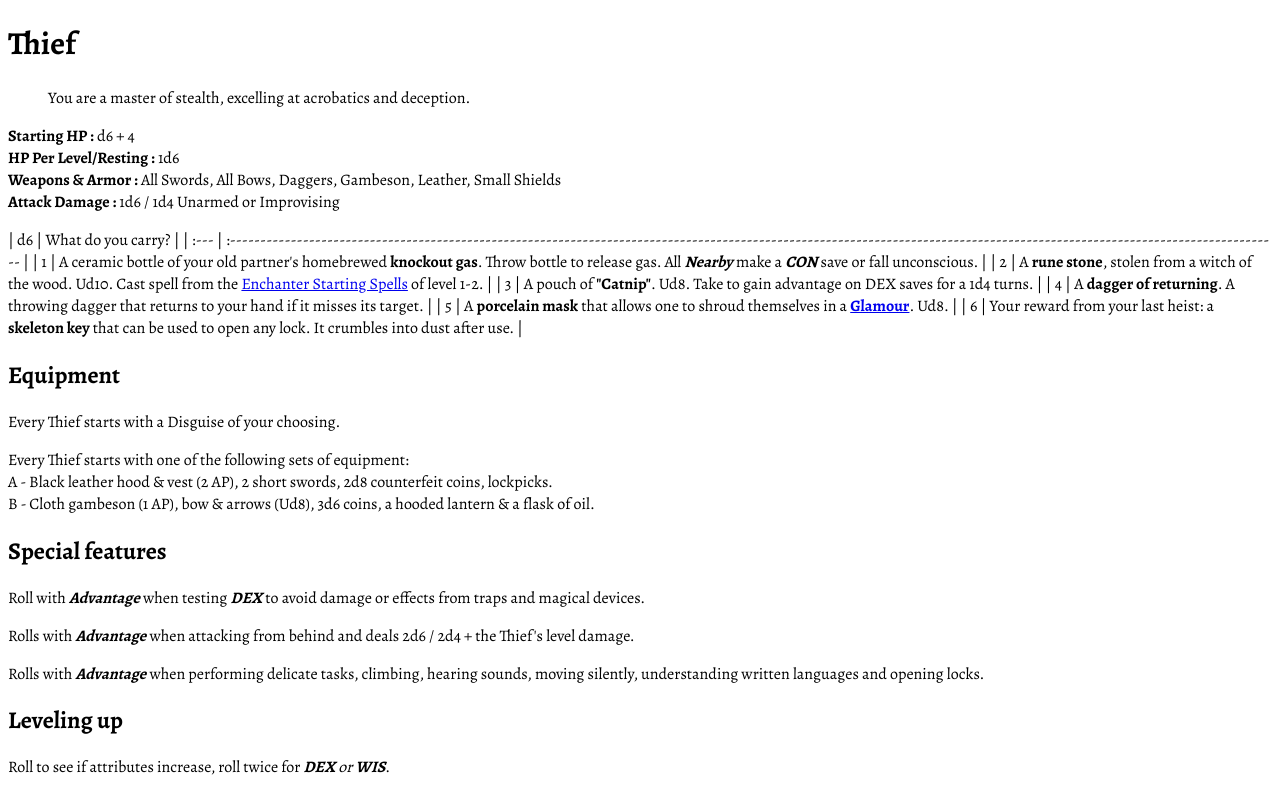
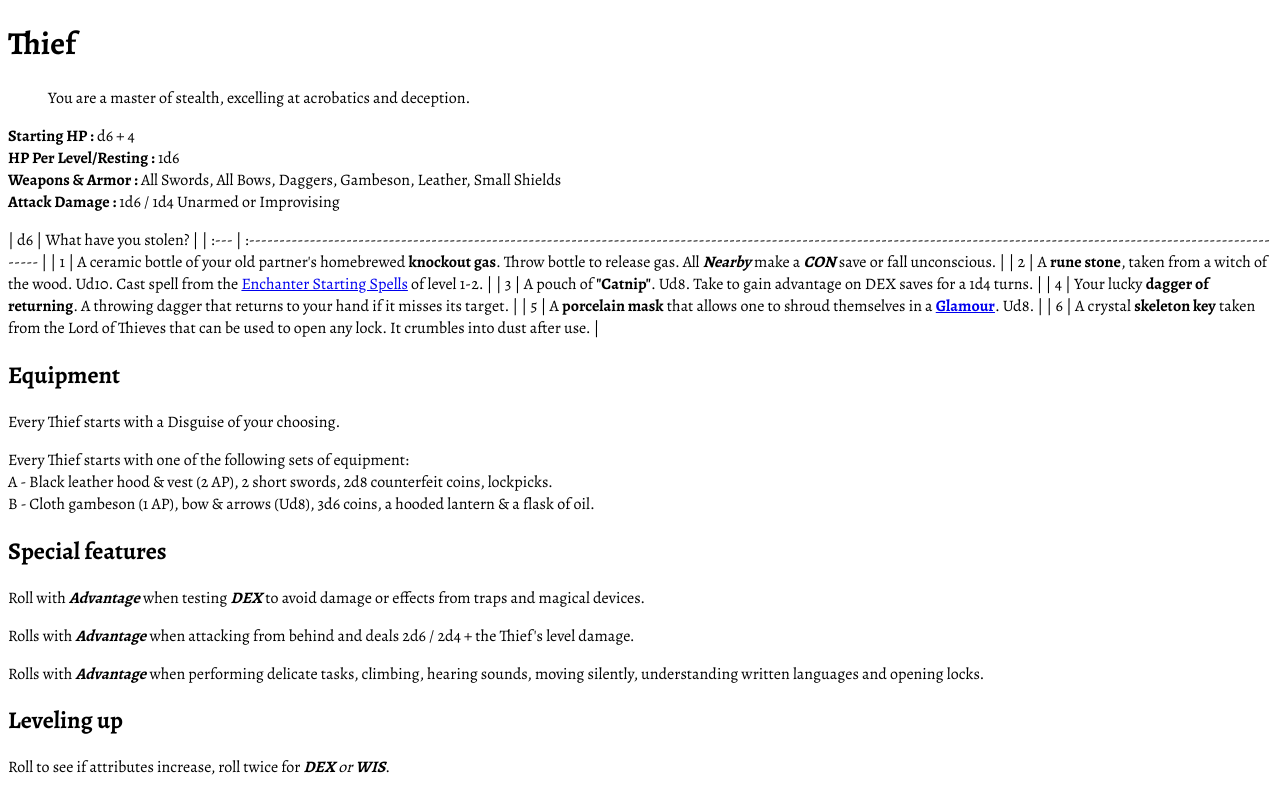
Before and after one commit to matt-gefen/radiant-hack, a Next.js app: page /classes/thief in a window 1280 px wide. Built offline with nearby package versions, Linux system fonts and the light colour scheme.

Commit message:
small thief edit

```diff
--- a/pages/classes/thief.mdx
+++ b/pages/classes/thief.mdx
@@ -6,14 +6,14 @@
 **Weapons & Armor :** All Swords, All Bows, Daggers, Gambeson, Leather, Small Shields\
 **Attack Damage :** 1d6 / 1d4 Unarmed or Improvising
 
-| d6   | What do you carry?                                                                                                                                                             |
+| d6   | What have you stolen?                                                                                                                                                             |
 | :--- | :----------------------------------------------------------------------------------------------------------------------------------------------------------------------------- |
 | 1    | A ceramic bottle of your old partner's homebrewed **knockout gas**. Throw bottle to release gas. All ***Nearby*** make a ***CON*** save or fall unconscious.                   |
-| 2    | A **rune stone**, stolen from a witch of the wood. Ud10. Cast spell from the [Enchanter Starting Spells](/additional_classes/enchanter#enchanter-starting-spells) of level 1-2. |
+| 2    | A **rune stone**, taken from a witch of the wood. Ud10. Cast spell from the [Enchanter Starting Spells](/additional_classes/enchanter#enchanter-starting-spells) of level 1-2. |
 | 3    | A pouch of **"Catnip"**. Ud8. Take to gain advantage on DEX saves for a 1d4 turns.                                                                                             |
-| 4    | A **dagger of returning**. A throwing dagger that returns to your hand if it misses its target.                                                                           |
+| 4    | Your lucky **dagger of returning**. A throwing dagger that returns to your hand if it misses its target.                                                                           |
 | 5    | A **porcelain mask** that allows one to shroud themselves in a **[Glamour](/magic/arcane_spells#level-2)**. Ud8.                                                               |
-| 6    | Your reward from your last heist: a **skeleton key** that can be used to open any lock. It crumbles into dust after use.                                                       |
+| 6    | A crystal **skeleton key** taken from the Lord of Thieves that can be used to open any lock. It crumbles into dust after use.                                                       |
 
 ## Equipment
 Every Thief starts with a Disguise of your choosing.
```
